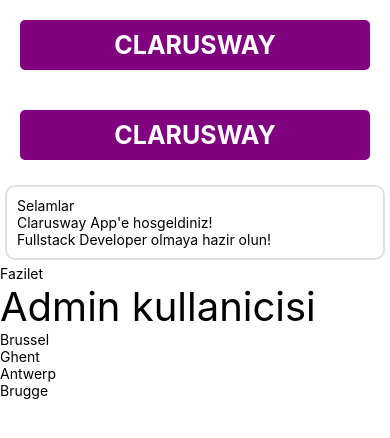
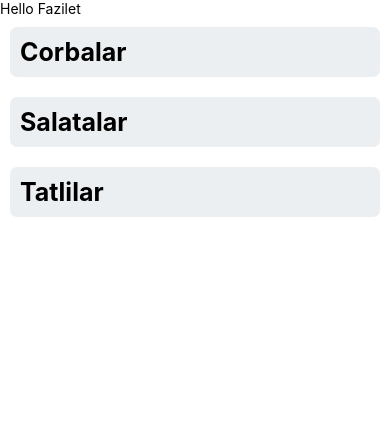
Before and after one commit to FaziletKosure/react_native1, a React Native app in the folder myFirstProject/: screen / in a window 390 px wide. Shown: the top 438 px of the page. Built offline with nearby package versions, Linux system fonts and the light colour scheme.

Commit message:
add new components

```diff
--- a/myFirstProject/index.js
+++ b/myFirstProject/index.js
@@ -3,7 +3,7 @@
  */
 
 import {AppRegistry} from 'react-native';
-import App from './src/App';
+import Main from './src/Main';
 import {name as appName} from './app.json';
 
-AppRegistry.registerComponent(appName, () => App);
+AppRegistry.registerComponent(appName, () => Main);
--- a/myFirstProject/src/App.js
+++ /dev/null
@@ -1,88 +0,0 @@
-
-import React from 'react';
-import MyComponent from './components/MyComponent';
-import {
-  SafeAreaView,
-  StyleSheet,
-  ScrollView,
-  View,
-  Text,
-  StatusBar,
-} from 'react-native';
-
-const App=()  => {
-  const my_name='Fazilet';
-  // function myFunction() {
-  //  return (<View>
-  //    <Text style={styles.hello}>Selam Clarusway!</Text>
-  //    <Text style={styles.hello}>Selam Clarusway!</Text>
-  //  </View>)
-
-  // }
-  const isAdmin=true;
-  function myFunction(userName) {
-  return <Text>{userName}</Text>
-
-    // return isAdmin ?  <Text style={{fontSize:40}}>Admin kullanicisi</Text>:null
-    // if(isAdmin)
-    //   return <Text style={{fontSize:40}}>Admin kullanicisi</Text>
-    //   return null;
-
-      // return <Text>Uye kullanicisi</Text>
-
-
-  }
-  const cityArray = ['Brussel', 'Ghent', 'Antwerp', 'Brugge'];
-  const cities = () => cityArray.map((city) => <Text>{city}</Text>);
-   return (
-     <>
-       <View style={styles.container}>
-      <Text style={styles.text}>
-      CLARUSWAY
-    </Text>
-     </View>
-     <View style={styles.container}>
-      <Text style={styles.text}>
-      CLARUSWAY
-    </Text>
-     </View>
-    <MyComponent/>
-   {/* <Text>Hosgelgin {my_name}</Text>
-   <Text>Sonuc {5+4}</Text> */}
-  {myFunction("Fazilet")}
-  {/* { isAdmin ?  <Text style={{fontSize:40}}>Admin kullanicisi</Text>:null} */}
-  {isAdmin && <Text style={{fontSize:40}}>Admin kullanicisi</Text>}
-  {cities()}
-     </>
-   );
-  // (<View style={{
-  //   backgroundColor :'red',
-  //   margin:10,
-  //   padding:5
-  // }}>
-  //   <Text>Merhaba!</Text>
-  //   </View>);
-};
-const styles=StyleSheet.create({
-  container:{
-    backgroundColor:'purple',
-    margin:20,
-    padding:10,
-    borderRadius:5,
-
-  },
-  text:{
-    color:'white',
-    fontWeight:'bold',
-    fontSize:25,
-    textAlign:'center',
-  },
-  hello:{
-    margin:10,
-    textAlign:'center',
-    fontSize:25
-  }
-
-});
-
-export default App;
--- /dev/null
+++ b/myFirstProject/src/Main.js
@@ -0,0 +1,18 @@
+import React from 'react';
+import MyBanner from './components/MyBanner';
+import {StyleSheet, Text, View} from 'react-native';
+
+const Main = () => {
+  return (
+    <View style={{flex: 1}}>
+      <Text>Hello Fazilet</Text>
+      <MyBanner menu="Corbalar" />
+      <MyBanner menu="Salatalar" />
+      <MyBanner menu="Tatlilar" />
+    </View>
+  );
+};
+
+export default Main;
+
+const styles = StyleSheet.create({});
--- /dev/null
+++ b/myFirstProject/src/components/MyBanner.js
@@ -0,0 +1,25 @@
+import React from 'react';
+import {StyleSheet, Text, View} from 'react-native';
+
+const MyBanner = ({menu}) => {
+  return (
+    <View style={styles.container}>
+      <Text style={styles.text}>{menu}</Text>
+    </View>
+  );
+};
+
+export default MyBanner;
+
+const styles = StyleSheet.create({
+  container: {
+    backgroundColor: '#eceff1',
+    padding: 10,
+    margin: 10,
+    borderRadius: 7,
+  },
+  text: {
+    fontWeight: 'bold',
+    fontSize: 25,
+  },
+});
```
